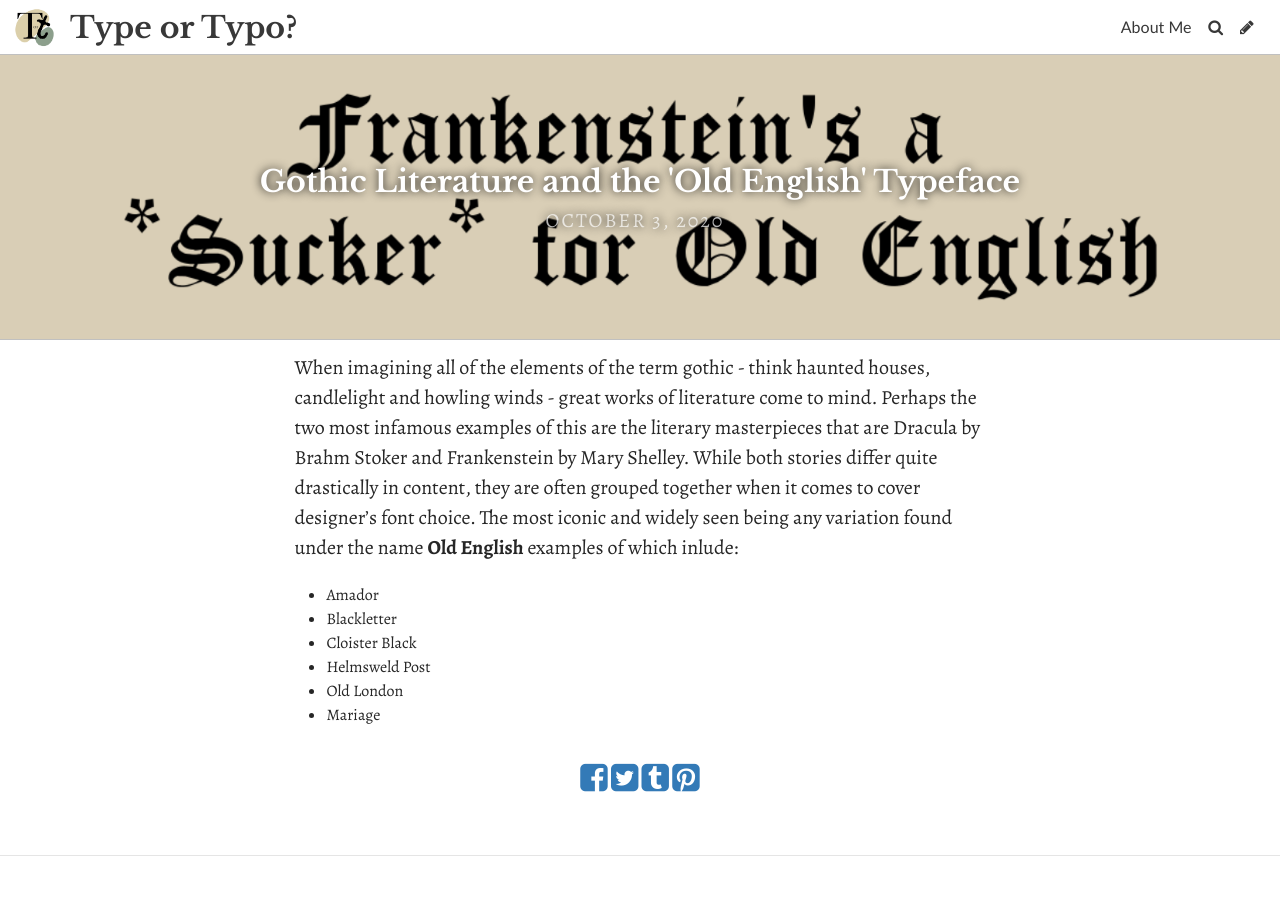
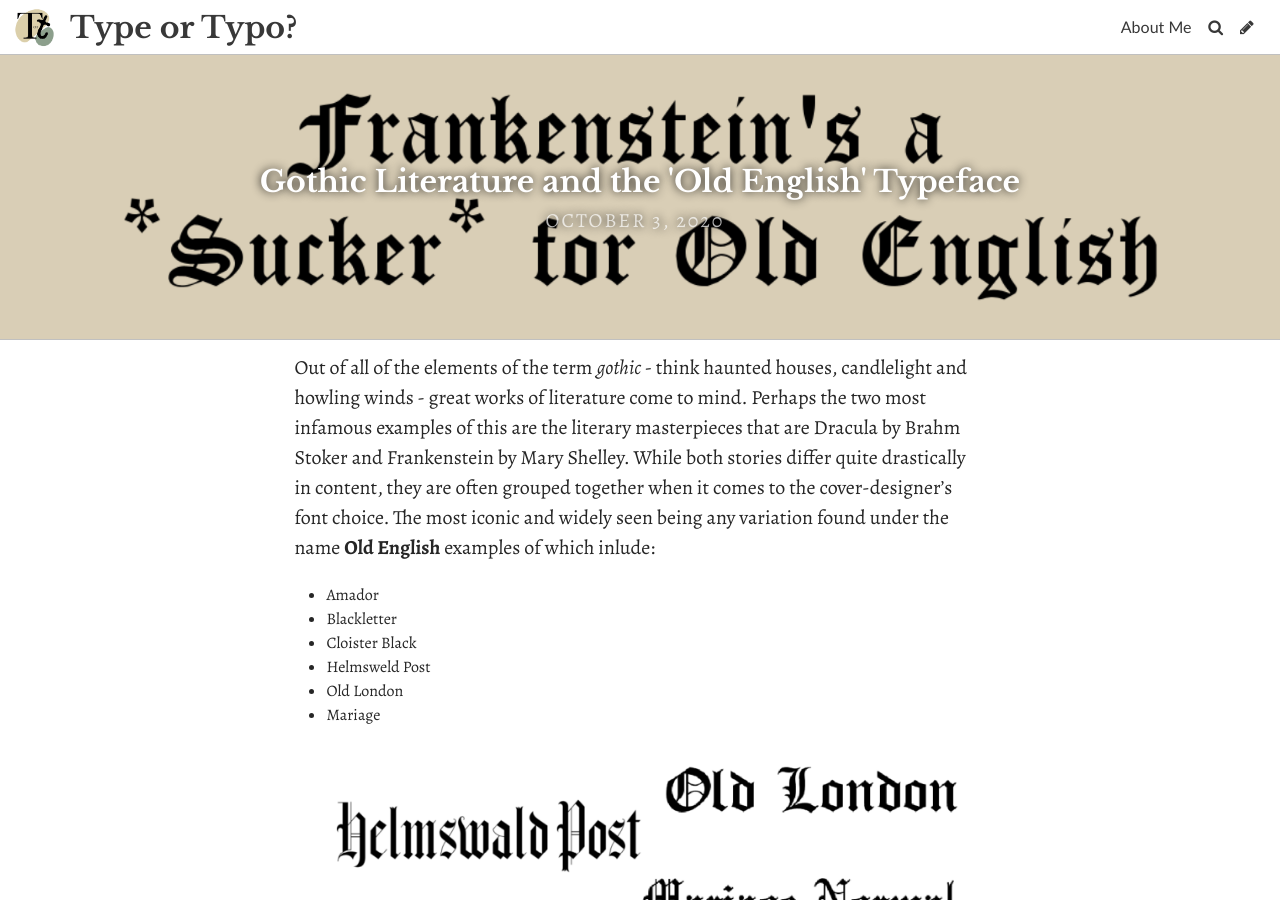
Before and after one commit to jemcox/brookesbooks, a Jekyll site: the page built from _posts/2020-10-03-gothic-literature-and-the-old-english-font.md, in a window 1280 px wide and 900 px high. Built offline with Jekyll 4.4.1, drawn with Linux system fonts in a browser that asks for light colours; some web fonts are replaced.

Commit message:
Update Post “2020-10-03-gothic-literature-and-the-old-english-font”

```diff
--- a/_posts/2020-10-03-gothic-literature-and-the-old-english-font.md
+++ b/_posts/2020-10-03-gothic-literature-and-the-old-english-font.md
@@ -5,7 +5,7 @@ date: 2020-10-03T16:38:55.395Z
 header_feature_image: ../uploads/screenshot-2020-10-03-at-18.11.05.png
 comments: true
 ---
-When imagining all of the elements of the term gothic - think haunted houses, candlelight and howling winds   - great works of literature come to mind. Perhaps the two most infamous examples of this are the literary masterpieces that are Dracula by Brahm Stoker and Frankenstein by Mary Shelley. While both stories differ quite drastically in content, they are often grouped together when it comes to cover designer's font choice. The most iconic and widely seen being any variation found under the name **Old English** examples of which inlude:
+Out of all of the elements of the term *gothic* - think haunted houses, candlelight and howling winds - great works of literature come to mind. Perhaps the two most infamous examples of this are the literary masterpieces that are Dracula by Brahm Stoker and Frankenstein by Mary Shelley. While both stories differ quite drastically in content, they are often grouped together when it comes to the cover-designer's font choice. The most iconic and widely seen being any variation found under the name **Old English** examples of which inlude:
 
 * Amador
 * Blackletter
@@ -13,3 +13,5 @@ When imagining all of the elements of the term gothic - think haunted houses, ca
 * Helmsweld Post
 * Old London
 * Mariage
+
+![](../uploads/screenshot-2020-10-04-at-13.21.25.png)
```
Also changed, not shown: uploads/screenshot-2020-10-04-at-13.21.25.png (added).
